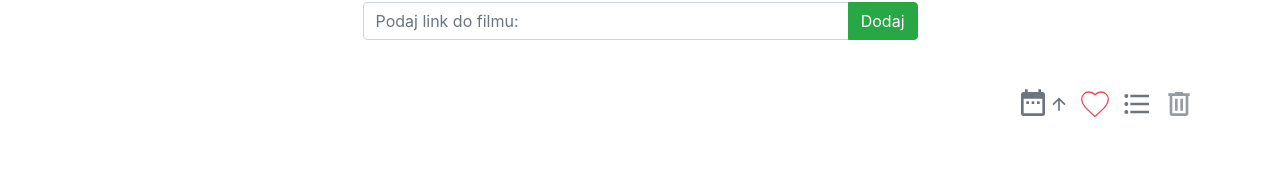
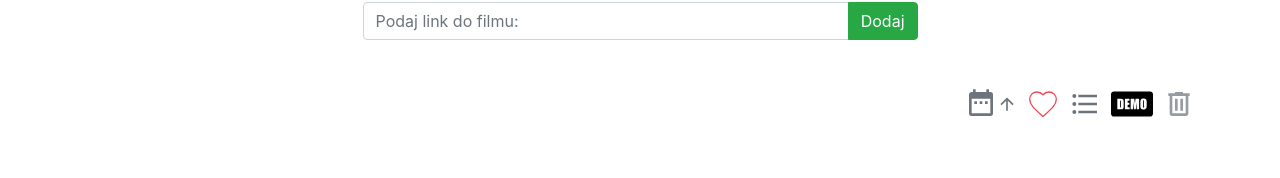
Before and after one commit to Milesq/video-app, a React (Create React App) app: page / in a window 1280 px wide. Shown: the part 104-282 px from the top of the page. Built offline with nearby package versions, Linux system fonts and the light colour scheme.

Commit message:
feat: add demo upload

```diff
--- a/src/components/ListController.tsx
+++ b/src/components/ListController.tsx
@@ -4,13 +4,23 @@ import SortByDate from './ListController/SortByDate'
 import FavoritesOnly from './ListController/FavoritesOnly'
 import TileListView from './ListController/TileListView'
 import RemoveAll from './ListController/RemoveAll'
+import UploadDemo from './ListController/UploadDemo'
 
 function Controller() {
+  const demos = [
+    'o-Psuz7u5OI',
+    'fzI9FNjXQ0o',
+    'tN5KIUNfYGA',
+    'vl6jn-DdafM',
+  ]
+
   return (
     <div className="d-flex justify-content-end" style={{ gap: 10 }}>
       <SortByDate />
       <FavoritesOnly />
       <TileListView />
+
+      <UploadDemo videos={demos} />
       <RemoveAll />
     </div>
   )
--- /dev/null
+++ b/src/components/ListController/UploadDemo.tsx
@@ -0,0 +1,21 @@
+import React from 'react'
+import { useDispatch } from 'react-redux'
+
+import { videos } from '../../store'
+import { DemoIcon } from '../../svg'
+
+interface UploadDemoProps {
+  videos: string[]
+}
+
+function UploadDemo({ videos: demoVideos }: UploadDemoProps) {
+  const dispatch = useDispatch()
+
+  const uploadDemo = () => {
+    dispatch(videos.addVideo(demoVideos))
+  }
+
+  return <DemoIcon onClick={uploadDemo} width="42" className="cursor-pointer" />
+}
+
+export default UploadDemo
```
